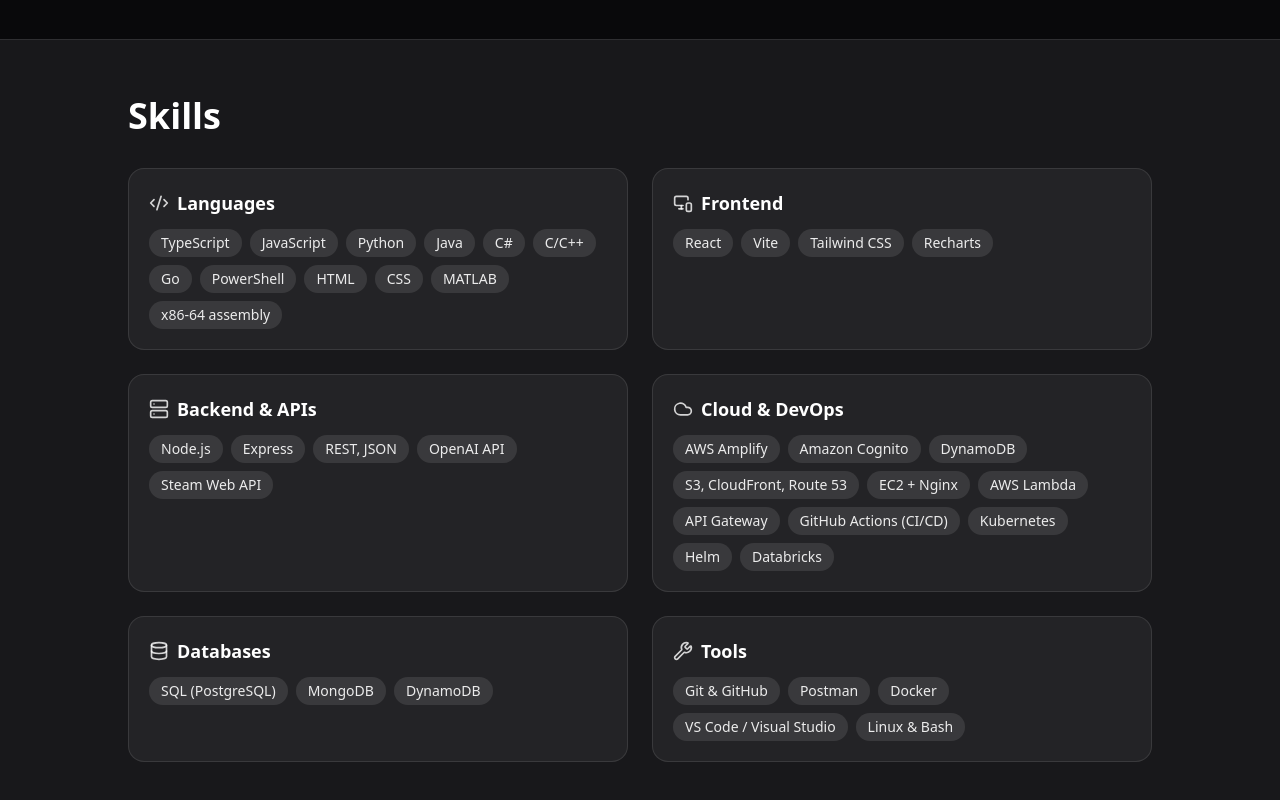
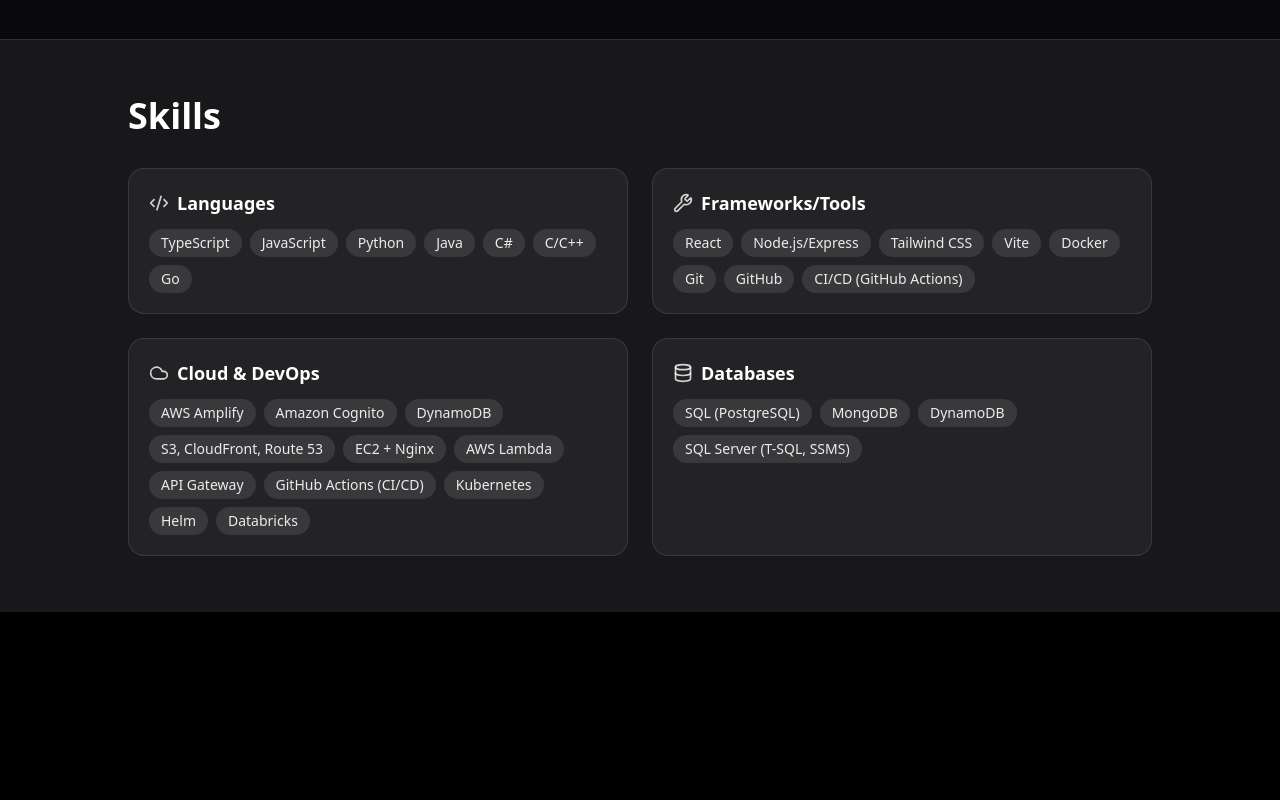
Before and after one commit to KyleWhite22/Portfolio, a React (Vite) app in the folder client/: page / in a window 1280 px wide. Shown: the part 3960-4760 px from the top of the page. After the commit the page ends 4572 px from the top, so only its background shows below. Built offline with nearby package versions, Linux system fonts and the light colour scheme; a web font is replaced by a local one.

Commit message:
updated skills

```diff
--- a/client/src/components/Skills.tsx
+++ b/client/src/components/Skills.tsx
@@ -35,32 +35,20 @@
       { name: "C#" },
       { name: "C/C++" },
       { name: "Go" },
-      { name: "PowerShell" },
-      { name: "HTML" },
-      { name: "CSS" },
-      { name: "MATLAB" },
-      { name: "x86-64 assembly" },
     ],
   },
   {
-    title: "Frontend",
-    icon: MonitorSmartphone,
+    title: "Frameworks/Tools",
+    icon: Wrench,
     items: [
       { name: "React" },
-      { name: "Vite" },
+      { name: "Node.js/Express" },
       { name: "Tailwind CSS" },
-      { name: "Recharts", hint: "Data viz" },
-    ],
-  },
-  {
-    title: "Backend & APIs",
-    icon: Server,
-    items: [
-      { name: "Node.js" },
-      { name: "Express" },
-      { name: "REST, JSON" },
-      { name: "OpenAI API" },
-      { name: "Steam Web API" },
+      { name: "Vite"},
+      { name: "Docker"},
+      { name: "Git"},
+      { name: "GitHub"},
+      { name: "CI/CD (GitHub Actions)"}
     ],
   },
   {
@@ -84,18 +72,7 @@
   {
     title: "Databases",
     icon: Database,
-    items: [{name : "SQL (PostgreSQL)"}, { name: "MongoDB" }, { name: "DynamoDB" }],
-  },
-  {
-    title: "Tools",
-    icon: Wrench,
-    items: [
-      { name: "Git & GitHub" },
-      { name: "Postman" },
-      { name: "Docker" },
-      { name: "VS Code / Visual Studio" },
-      { name: "Linux & Bash" },
-    ],
+    items: [{name : "SQL (PostgreSQL)"}, { name: "MongoDB" }, { name: "DynamoDB" },  {name: " SQL Server (T-SQL, SSMS)"}],
   },
 ];
 
```
